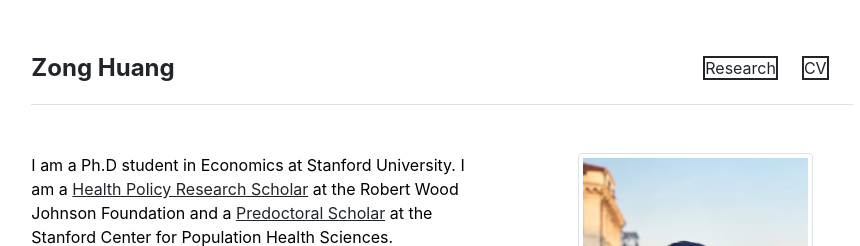
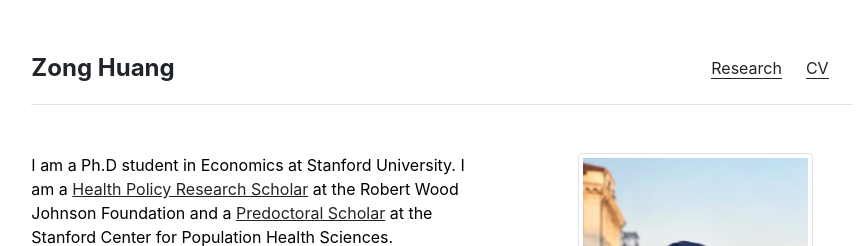
Before and after one commit to z-y-huang/z-y-huang.github.io, a Jekyll site: the page built from index.md, in a window 1280 px wide. Shown: the top 246 px of the page, without its empty margins (198-1058 px from the left). Built offline with Jekyll 4.4.1, drawn with Linux system fonts in a browser that asks for light colours.

Commit message:
Play with border

```diff
--- a/_includes/header.html
+++ b/_includes/header.html
@@ -10,7 +10,7 @@
   <nav class="d-inline-flex mt-2 mt-md-0 ms-md-auto">
     {% for item in site.data.settings.menu %}
       <a class="me-4 py-2 text-decoration-none" href="{{ site.github.url }}{{ item.url }}">
-        <span class="border border-dark border-2">{{ item.name }}</span>
+        <span class="border-bottom border-dark">{{ item.name }}</span>
       </a>
     {% endfor %}
   </nav>
```
